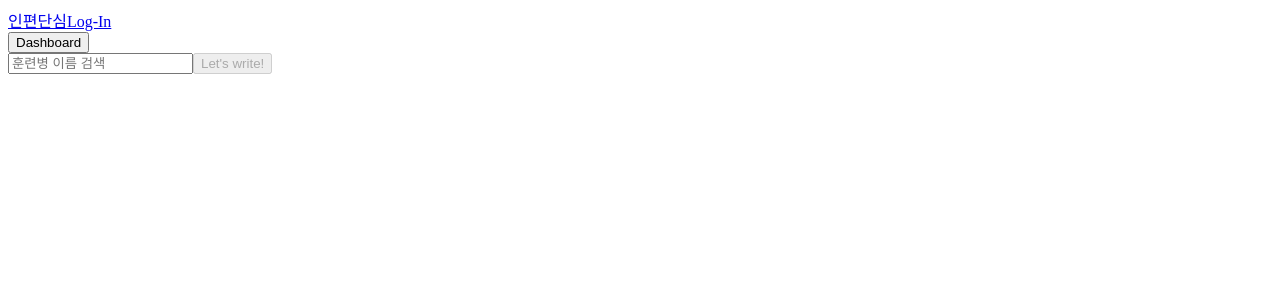
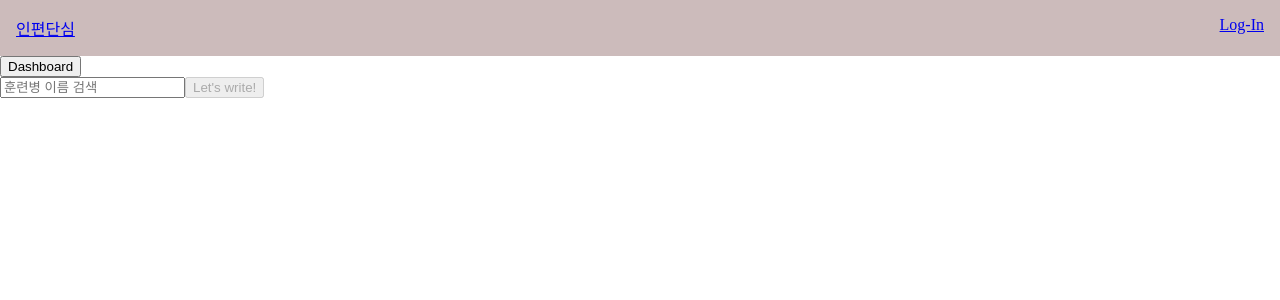
Before and after one commit to osamhack2020/WEB_InpenDansim_INPENDANSIM, a Vue app: page / in a window 1280 px wide. Shown: the top 300 px of the page. Built offline with nearby package versions, Linux system fonts and the light colour scheme; no server answers.

Commit message:
STYLE: Set layout to writing page

```diff
--- a/src/App.vue
+++ b/src/App.vue
@@ -20,4 +20,23 @@ export default {
 };
 </script>
 
-<style></style>
+<style>
+html, body {
+  height: 100%;
+  margin: 0;
+  padding: 0;
+}
+
+#app {
+  display: grid;
+  grid-template-rows: auto 1fr;
+
+  height: 100%;
+}
+
+* {
+    -webkit-box-sizing: border-box;
+       -moz-box-sizing: border-box;
+            box-sizing: border-box;
+}
+</style>
--- a/src/components/Navigation.vue
+++ b/src/components/Navigation.vue
@@ -25,4 +25,13 @@ export default {
 </script>
 
 <!-- Add "scoped" attribute to limit CSS to this component only -->
-<style></style>
+<style scoped>
+  .navigation {
+    display: flex;
+    justify-content: space-between;
+
+    padding: 1rem;
+    background: #cbb;
+
+  }
+</style>
--- a/src/views/Write.vue
+++ b/src/views/Write.vue
@@ -14,14 +14,16 @@
         </select>
       </div>
       <div class="write__text">
-        <textarea :value="mailText" @input="mailText = $event.target.value"></textarea>
-        <span>{{`${textCounter}/${textMaxLength}`}}</span>
+        <textarea
+          :value="mailText"
+          @input="mailText = $event.target.value"
+        ></textarea>
+        <span>{{ `${textCounter}/${textMaxLength}` }}</span>
       </div>
     </div>
   </div>
 </template>
 <script>
-
 export default {
   data() {
     return {
@@ -34,14 +36,56 @@ export default {
       return this.mailText.length;
     },
     textMaxLength: function() {
-      switch(this.armyType) {
-        case "army" : return 120;
-        case "navy" : return 1000;
-        case "air" : return 1200;
-        case "marine" : return 500;
+      switch (this.armyType) {
+        case "army":
+          return 120;
+        case "navy":
+          return 1000;
+        case "air":
+          return 1200;
+        case "marine":
+          return 500;
       }
       return 0;
     }
   }
 };
 </script>
+
+<style scoped>
+  .write {
+    display: grid;
+    grid-template-columns: 1fr 3fr;
+    grid-gap: 1rem;
+
+    margin: 1rem;
+  }
+
+  .write__utility-bar {
+    grid-column: 1 / 2;
+
+    border: 1px solid #000;
+  }
+
+  .write__writing-area {
+    display: grid;
+    grid-template-rows: auto 1fr;
+    grid-gap: 0.5rem;
+  }
+
+  .write__text {
+    position: relative;
+  }
+
+  .write__text textarea {
+    display: block;
+    width: 100%;
+    height: 100%;
+  }
+
+  .write__text span {
+    position: absolute;
+    bottom: 0.2rem;
+    right: 0.2rem;
+  }
+</style>
```
